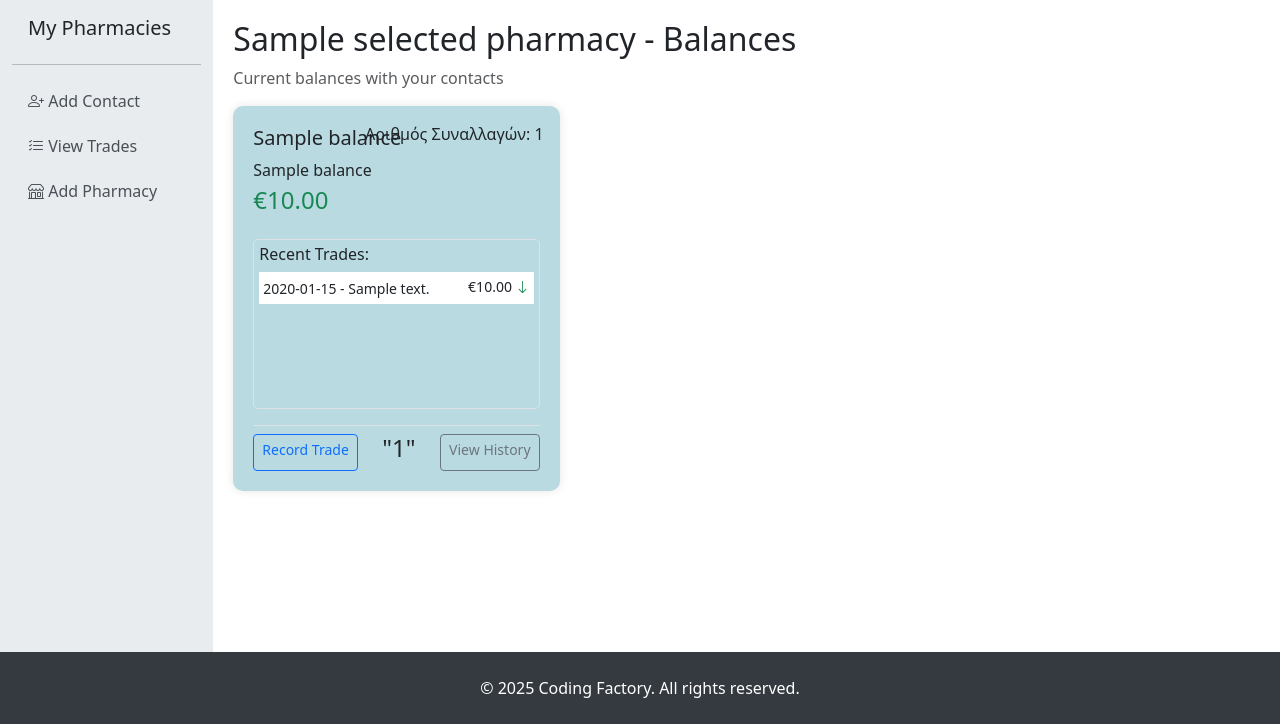
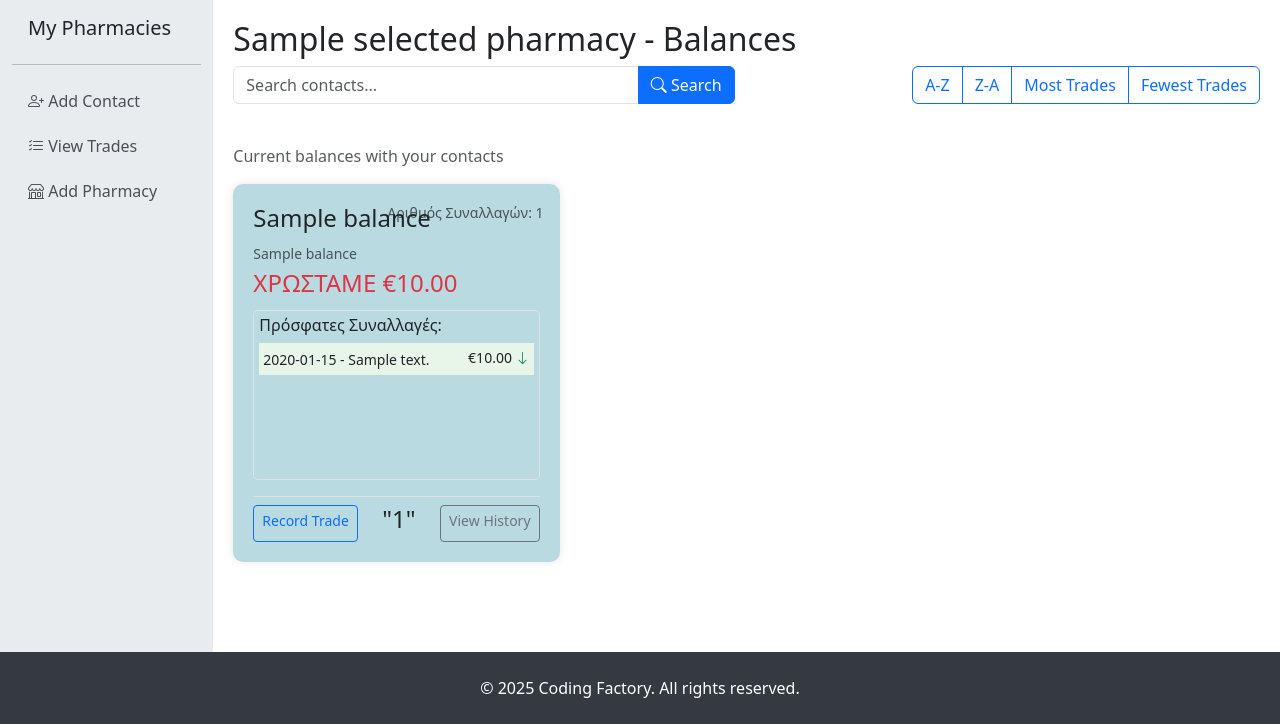
Before and after one commit to digeorgiou/phtrade, a Java web app: template src/main/webapp/WEB-INF/jsp/dashboard.jsp in a window 1280 px wide. Shown: the part 76-800 px from the top of the page. Run offline with Tomcat 11, a stand-in JSP engine, Linux system fonts and the light colour scheme; the template is opened without the code that fills it: most values are stand-ins (such as "Sample title", 1, 10 or a date in 2020).

Commit message:
added sort and search function for contacts in dashboard

```diff
--- a/src/main/java/gr/aueb/cf/pharmapp/dao/IPharmacyDAO.java
+++ b/src/main/java/gr/aueb/cf/pharmapp/dao/IPharmacyDAO.java
@@ -2,6 +2,7 @@ package gr.aueb.cf.pharmapp.dao;
 
 import gr.aueb.cf.pharmapp.exceptions.PharmacyDAOException;
 import gr.aueb.cf.pharmapp.model.Pharmacy;
+import gr.aueb.cf.pharmapp.model.PharmacyContact;
 import gr.aueb.cf.pharmapp.model.User;
 
 import java.util.List;
--- a/src/main/java/gr/aueb/cf/pharmapp/dao/PharmacyDAOImpl.java
+++ b/src/main/java/gr/aueb/cf/pharmapp/dao/PharmacyDAOImpl.java
@@ -2,6 +2,8 @@ package gr.aueb.cf.pharmapp.dao;
 
 import gr.aueb.cf.pharmapp.exceptions.PharmacyDAOException;
 import gr.aueb.cf.pharmapp.model.Pharmacy;
+import gr.aueb.cf.pharmapp.model.PharmacyContact;
+import gr.aueb.cf.pharmapp.model.TradeRecord;
 import gr.aueb.cf.pharmapp.model.User;
 import jakarta.persistence.EntityManager;
 import jakarta.persistence.EntityManagerFactory;
--- a/src/main/java/gr/aueb/cf/pharmapp/mapper/Mapper.java
+++ b/src/main/java/gr/aueb/cf/pharmapp/mapper/Mapper.java
@@ -9,6 +9,7 @@ import gr.aueb.cf.pharmapp.model.User;
 import gr.aueb.cf.pharmapp.security.SecurityUtil;
 
 import java.time.LocalDateTime;
+import java.util.List;
 import java.util.Optional;
 
 public class Mapper {
@@ -109,7 +110,8 @@ public class Mapper {
                 contact.getUser() != null ? contact.getUser().getId() : null,
                 contact.getPharmacy() != null ? contact.getPharmacy().getId() : null,
                 contact.getContactName(),
-                contact.getPharmacy() != null ? contact.getPharmacy().getName() : null
+                contact.getPharmacy() != null ?
+                        contact.getPharmacy().getName() : null
         ));
     }
 
@@ -120,5 +122,4 @@ public class Mapper {
         return contact;
     }
 
-
 }
--- a/src/main/java/gr/aueb/cf/pharmapp/service/IPharmacyService.java
+++ b/src/main/java/gr/aueb/cf/pharmapp/service/IPharmacyService.java
@@ -1,5 +1,6 @@
 package gr.aueb.cf.pharmapp.service;
 
+import gr.aueb.cf.pharmapp.dto.BasePharmacyContactDTO;
 import gr.aueb.cf.pharmapp.dto.PharmacyInsertDTO;
 import gr.aueb.cf.pharmapp.dto.PharmacyReadOnlyDTO;
 import gr.aueb.cf.pharmapp.dto.PharmacyUpdateDTO;
--- a/src/main/java/gr/aueb/cf/pharmapp/service/PharmacyServiceImpl.java
+++ b/src/main/java/gr/aueb/cf/pharmapp/service/PharmacyServiceImpl.java
@@ -5,12 +5,14 @@ import gr.aueb.cf.pharmapp.dao.IPharmacyDAO;
 import gr.aueb.cf.pharmapp.dao.IUserDAO;
 import gr.aueb.cf.pharmapp.dao.PharmacyDAOImpl;
 import gr.aueb.cf.pharmapp.dao.UserDAOImpl;
+import gr.aueb.cf.pharmapp.dto.BasePharmacyContactDTO;
 import gr.aueb.cf.pharmapp.dto.PharmacyInsertDTO;
 import gr.aueb.cf.pharmapp.dto.PharmacyReadOnlyDTO;
 import gr.aueb.cf.pharmapp.dto.PharmacyUpdateDTO;
 import gr.aueb.cf.pharmapp.exceptions.*;
 import gr.aueb.cf.pharmapp.mapper.Mapper;
 import gr.aueb.cf.pharmapp.model.Pharmacy;
+import gr.aueb.cf.pharmapp.model.PharmacyContact;
 import gr.aueb.cf.pharmapp.model.User;
 import jakarta.persistence.EntityManagerFactory;
 import org.hibernate.Hibernate;
@@ -24,10 +26,12 @@ public class PharmacyServiceImpl implements IPharmacyService{
 
     private final IPharmacyDAO pharmacyDAO;
     private final IUserDAO userDAO;
+    private final ITradeRecordService tradeService;
 
     public PharmacyServiceImpl(EntityManagerFactory emf) {
         this.pharmacyDAO = new PharmacyDAOImpl(emf);
         this.userDAO = new UserDAOImpl(emf);
+        this.tradeService = new TradeRecordServiceImpl(emf);
     }
 
 
@@ -237,4 +241,6 @@ public class PharmacyServiceImpl implements IPharmacyService{
     public boolean canAddAsContact(Long userId, Long pharmacyId) throws PharmacyNotFoundException, PharmacyDAOException, UserDAOException {
         return false;
     }
+
+
 }
--- a/src/main/webapp/WEB-INF/jsp/dashboard.jsp
+++ b/src/main/webapp/WEB-INF/jsp/dashboard.jsp
@@ -56,6 +56,13 @@
             padding: 1.5rem 0;
             flex-shrink: 0;
         }
+
+        .bg-light-green {
+                background-color: #e8f5e9;  /* Very light green */
+            }
+            .bg-light-red {
+                background-color: #ffebee;  /* Very light red */
+            }
 
         .sidebar .nav-link { color: #495057; border-radius: 5px; margin-bottom: 5px; }
         .sidebar .nav-link:hover { background-color: #dee2e6; }
@@ -151,6 +158,48 @@
                 <c:choose>
                     <c:when test="${not empty selectedPharmacy}">
                         <h2>${selectedPharmacy.name} - Balances</h2>
+                        <div class="row mb-4">
+                            <div class="col-md-6">
+                                <!-- Simple Search Form -->
+                                <form action="${pageContext.request.contextPath}/pharmapp/dashboard" method="GET" class="mb-3">
+                                    <input type="hidden" name="pharmacyId" value="${selectedPharmacy.id}">
+                                    <div class="input-group">
+                                        <input type="text" class="form-control" name="search"
+                                               placeholder="Search contacts..." value="${not empty searchTerm ? searchTerm : ''}">
+                                        <button class="btn btn-primary" type="submit">
+                                            <i class="bi bi-search"></i> Search
+                                        </button>
+                                        <c:if test="${not empty searchTerm}">
+                                            <a href="${pageContext.request.contextPath}/pharmapp/dashboard?pharmacyId=${selectedPharmacy.id}"
+                                               class="btn btn-outline-secondary">
+                                                <i class="bi bi-x"></i> Clear
+                                            </a>
+                                        </c:if>
+                                    </div>
+                                </form>
+                            </div>
+                            <div class="col-md-6">
+                                <!-- Simple Sort Links -->
+                                <div class="btn-group float-end">
+                                    <a href="?pharmacyId=${selectedPharmacy.id}&search=${not empty searchTerm ? searchTerm : ''}&sort=name"
+                                       class="btn btn-outline-primary ${currentSort == 'name' ? 'active' : ''}">
+                                        A-Z
+                                    </a>
+                                    <a href="?pharmacyId=${selectedPharmacy.id}&search=${not empty searchTerm ? searchTerm : ''}&sort=name-desc"
+                                       class="btn btn-outline-primary ${currentSort == 'name-desc' ? 'active' : ''}">
+                                        Z-A
+                                    </a>
+                                    <a href="?pharmacyId=${selectedPharmacy.id}&search=${not empty searchTerm ? searchTerm : ''}&sort=trades"
+                                       class="btn btn-outline-primary ${currentSort == 'trades' ? 'active' : ''}">
+                                        Most Trades
+                                    </a>
+                                    <a href="?pharmacyId=${selectedPharmacy.id}&search=${not empty searchTerm ? searchTerm : ''}&sort=trades-desc"
+                                       class="btn btn-outline-primary ${currentSort == 'trades-desc' ? 'active' : ''}">
+                                        Fewest Trades
+                                    </a>
+                                </div>
+                            </div>
+                        </div>
                         <p class="text-muted">Current balances with your contacts</p>
 
                         <c:choose>
@@ -166,28 +215,44 @@
                                             d-flex flex-column position-relative">
                                                 <p class="position-absolute
                                                 top-0 end-0 m-3"> <!-- Positioning classes -->
-                                                    <span>Αριθμός
+                                                    <small class="text-muted">Αριθμός
                                                     Συναλλαγών:
                                                     ${balance
-                                                    .tradeCount}</span>
+                                                    .tradeCount}</small>
                                                 </p>
                                                 <div class="flex-grow-0">
-                                                    <h5>${not empty balance.contactName ? balance.contactName : 'No contact name'}</h5>
-                                                    <p class="mb-1">${not empty balance.pharmacyName ? balance.pharmacyName : 'Unknown pharmacy'}</p>
-                                                    <h4 class="${balance.amount >= 0 ? 'positive-balance' : 'negative-balance'}">
-                                                        €<fmt:formatNumber value="${not empty balance.amount ? balance.amount : 0}"
-                                                        minFractionDigits="2" maxFractionDigits="2"/>
+                                                    <h4>${not empty balance
+                                                    .contactName ? balance
+                                                    .contactName : 'No contact name'}</h4>
+                                                    <small class="text-muted">${not empty balance.pharmacyName ? balance.pharmacyName : 'Unknown pharmacy'}</small>
+                                                    <h4 class="${balance.amount
+                                                    < 0 ? 'text-success' :
+                                                    (balance.amount > 0 ?
+                                                    'text-danger' : '')} mt-1">
+                                                        <c:choose>
+                                                            <c:when test="${balance.amount < 0}">
+                                                                ΜΑΣ ΧΡΩΣΤΑΝΕ €<fmt:formatNumber value="${-balance.amount}" minFractionDigits="2" maxFractionDigits="2"/>
+                                                            </c:when>
+                                                            <c:when test="${balance.amount > 0}">
+                                                                ΧΡΩΣΤΑΜΕ €<fmt:formatNumber value="${balance.amount}" minFractionDigits="2" maxFractionDigits="2"/>
+                                                            </c:when>
+                                                            <c:otherwise>
+                                                                €<fmt:formatNumber value="${balance.amount}" minFractionDigits="2" maxFractionDigits="2"/>
+                                                            </c:otherwise>
+                                                        </c:choose>
                                                     </h4>
                                                 </div>
 
                                                 <!-- Recent trades section -->
-                                                <div class="recent-trades mt-3 flex-grow-1 overflow-hidden d-flex flex-column";>
-                                                    <h6 class="flex-grow-0">Recent Trades:</h6>
+                                                <div class="recent-trades mt-1
+                                                flex-grow-1 overflow-hidden d-flex flex-column";>
+                                                    <h6
+                                                    class="flex-grow-0">Πρόσφατες Συναλλαγές:</h6>
                                                     <ul class="list-group
                                                     list-group-flush flex-grow-1
                                                      overflow-auto" >
                                                         <c:forEach items="${balance.recentTrades}" var="trade">
-                                                            <li class="list-group-item p-1 ${trade.outgoing ? 'bg-light' : ''}">
+                                                            <li class="list-group-item p-1 ${trade.outgoing ? 'bg-light-red' : 'bg-light-green'}">
                                                                 <small>
                                                                     ${trade.formattedDate} - ${trade.description}
                                                                     <span class="float-end">
```
Also changed, not shown: src/main/java/gr/aueb/cf/pharmapp/controller/DashboardController.java (+55 -2 lines), src/main/java/gr/aueb/cf/pharmapp/dto/BasePharmacyContactDTO.java (+8 -0 lines).
